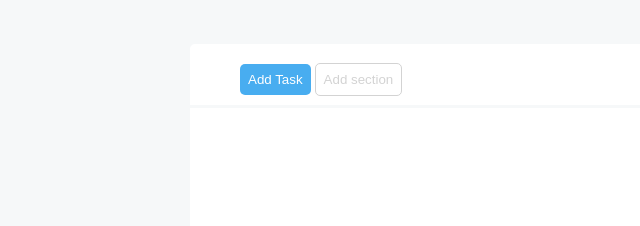
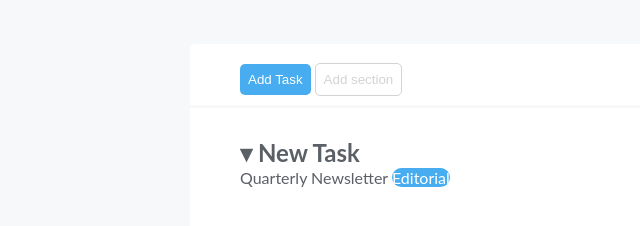
Before and after one commit to EmanuelaMocci/html-css-toboolist, a plain HTML site: page index.html in a window 1280 px wide. Shown: the part 86-312 px from the top of the page, without its empty margins (0-640 px from the left). Drawn offline with Linux system fonts and the light colour scheme.

Commit message:
Aggiunta prima parte main

```diff
--- a/css/style.css
+++ b/css/style.css
@@ -29,22 +29,15 @@ body{
 
 /* main */
 
+/* prima section di main */
+
 .contenitore-button{
-    /* height: 100px; */
     max-width: 900px;
     margin: auto;
     background-color: white;
     margin-top: 50px;
     border-top-right-radius: 5px;
     border-top-left-radius: 5px;
-}
-
-.contenitore-main{
-    height: 600px;
-    max-width: 900px;
-    margin: auto;
-    background-color: white;
-    margin-top: 3px;
 }
 
 .button-task{
@@ -65,3 +58,32 @@ body{
     color: lightgrey;
     border: 1px solid lightgrey;
 }
+
+/* seconda section di main */
+
+.contenitore-main{
+    /* rimuovere heigt */
+    height: 600px;
+    max-width: 900px;
+    margin: auto;
+    background-color: white;
+    margin-top: 3px;
+}
+
+.contenuto-main{
+    padding-left: 50px;
+    padding-top: 30px;
+    font-family: 'Lato', sans-serif;
+    color: #5B5F66;
+}
+
+
+ul{
+    list-style: none;
+}
+
+.celeste{
+    background-color: #48ADF0;
+    border-radius: 10px;
+    color: white;
+}
--- a/index.html
+++ b/index.html
@@ -6,9 +6,6 @@
     <meta name="viewport" content="width=device-width, initial-scale=1.0">
     <title>Toolist</title>
     <link rel="stylesheet" href="css/style.css">
-    <link rel="preconnect" href="https://fonts.googleapis.com">
-    <link rel="preconnect" href="https://fonts.gstatic.com" crossorigin>
-    <link href="https://fonts.googleapis.com/css2?family=Lato:wght@900&display=swap" rel="stylesheet">
 </head>
 <body>
 
@@ -30,12 +27,22 @@
                 <div class="contenitore-button">
                     <button class="button-task">Add Task</button>
                     <button class="button-section">Add section</button>
-             </section>
+                </div>
+                </section>
     <!-- /Fine section con button -->
 
     <!-- Inizio corpo della pagina -->
              <section>
-                 <div class="contenitore-main"></div>
+                 <div class="contenitore-main">
+                     <div class="contenuto-main">
+                        <div class="riga-secondaria">
+                            <ul> <h2> <span>&#9662</span> New Task</h2>
+                                <li>Quarterly Newsletter <span class="celeste"> Editorial</span></li>
+                            </ul>
+                        </div>
+
+                     </div>
+                </div>
 
              </section>
     <!-- Fine corpo della pagina -->
```
